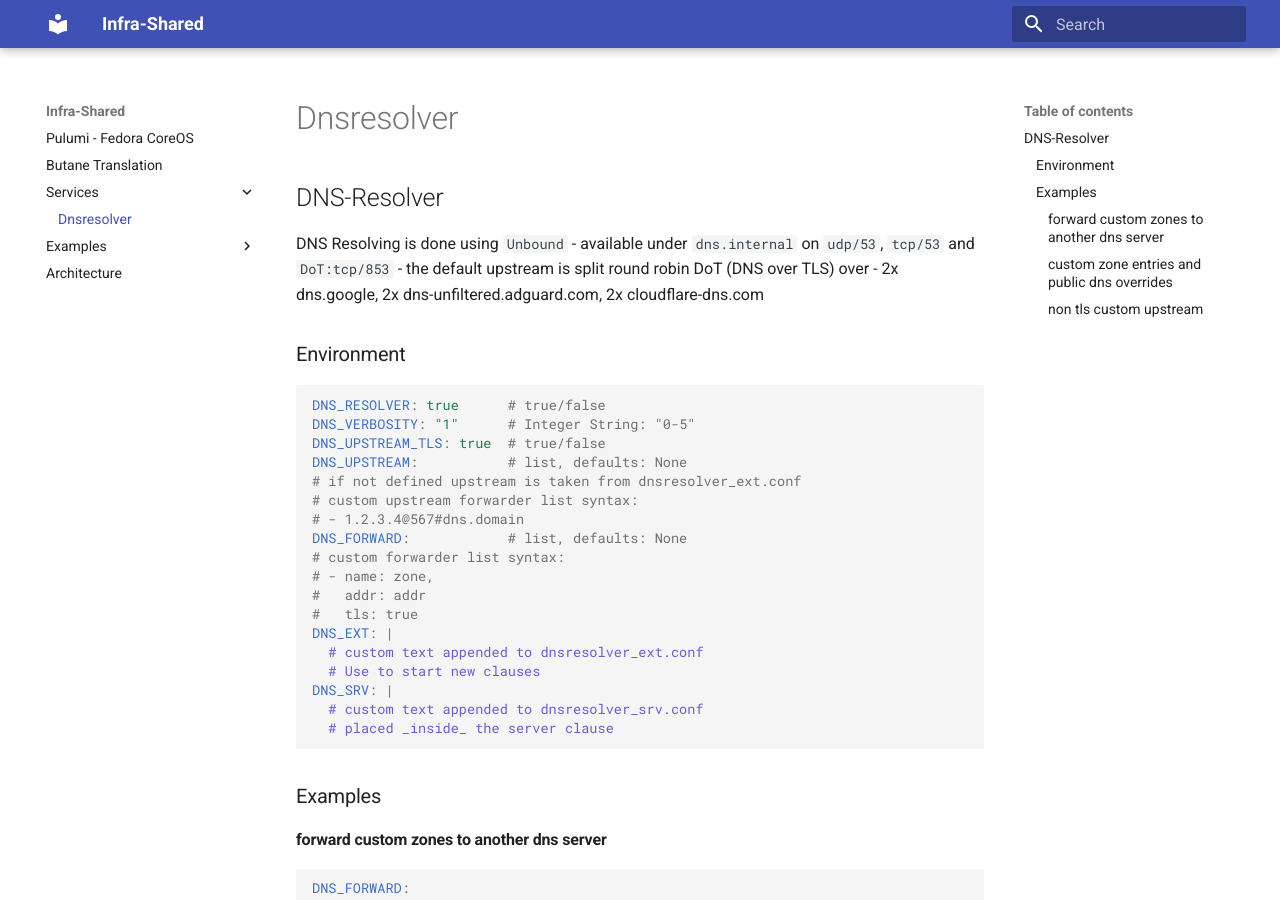
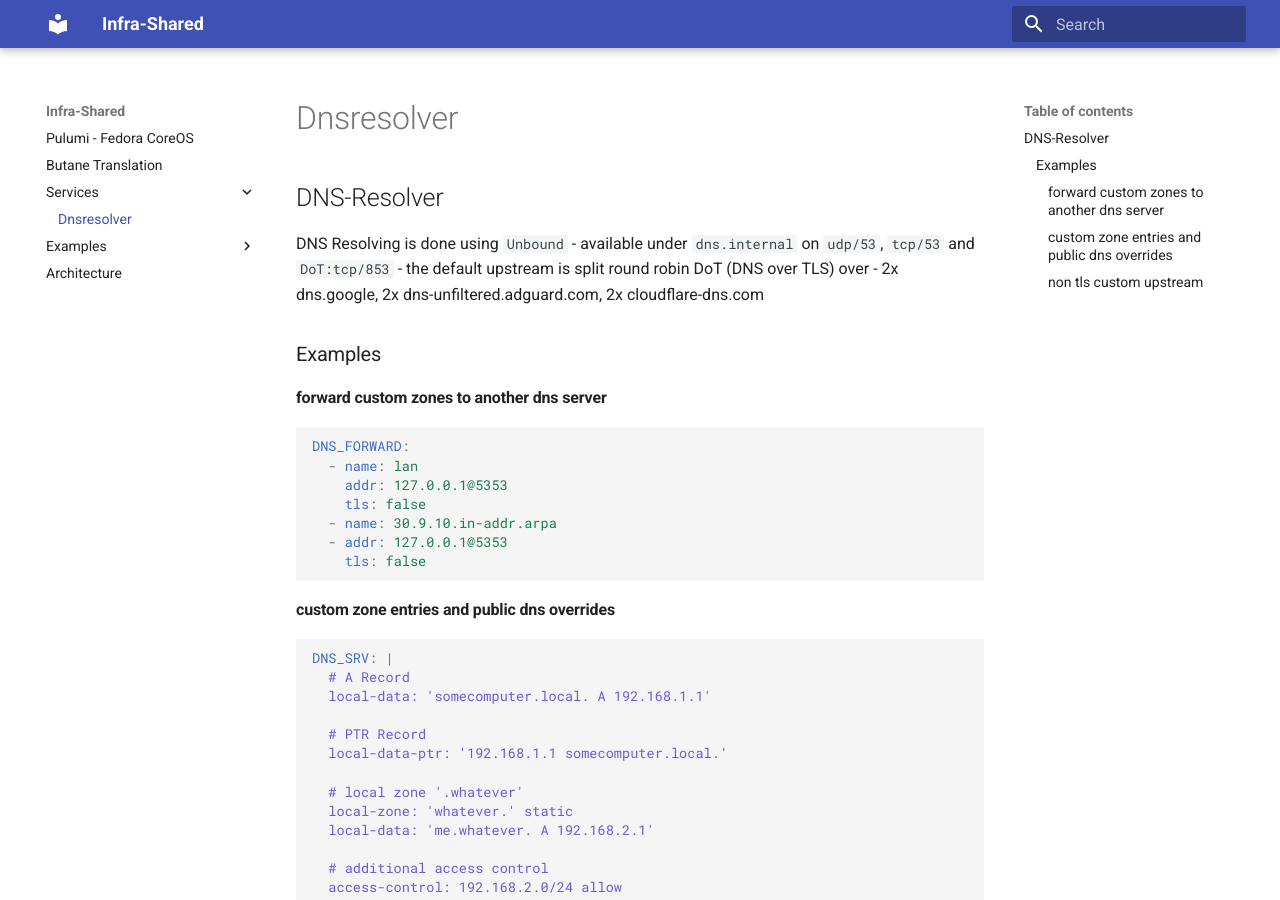
Before and after one commit to wuxxin/infra-shared, an MkDocs documentation site: the page built from docs/dnsresolver.md, in a window 1280 px wide and 900 px high. Built offline with MkDocs 1.6.1 and Material for MkDocs 9.7.7, drawn with Linux system fonts in a browser that asks for light colours.

Commit message:
remove for jinja_defaults.yml

````diff
--- a/docs/dnsresolver.md
+++ b/docs/dnsresolver.md
@@ -4,30 +4,6 @@ DNS Resolving is done using `Unbound`
 - available under `dns.internal` on `udp/53`, `tcp/53` and `DoT:tcp/853`
 - the default upstream is split round robin DoT (DNS over TLS) over
     - 2x dns.google, 2x dns-unfiltered.adguard.com, 2x cloudflare-dns.com
-
-### Environment
-
-```yaml
-DNS_RESOLVER: true      # true/false
-DNS_VERBOSITY: "1"      # Integer String: "0-5"
-DNS_UPSTREAM_TLS: true  # true/false
-DNS_UPSTREAM:           # list, defaults: None
-# if not defined upstream is taken from dnsresolver_ext.conf
-# custom upstream forwarder list syntax:
-# - 1.2.3.4@567#dns.domain
-DNS_FORWARD:            # list, defaults: None
-# custom forwarder list syntax:
-# - name: zone,
-#   addr: addr
-#   tls: true
-DNS_EXT: |
-  # custom text appended to dnsresolver_ext.conf
-  # Use to start new clauses
-DNS_SRV: |
-  # custom text appended to dnsresolver_srv.conf
-  # placed _inside_ the server clause
-
-```
 
 ### Examples
 #### forward custom zones to another dns server
````
